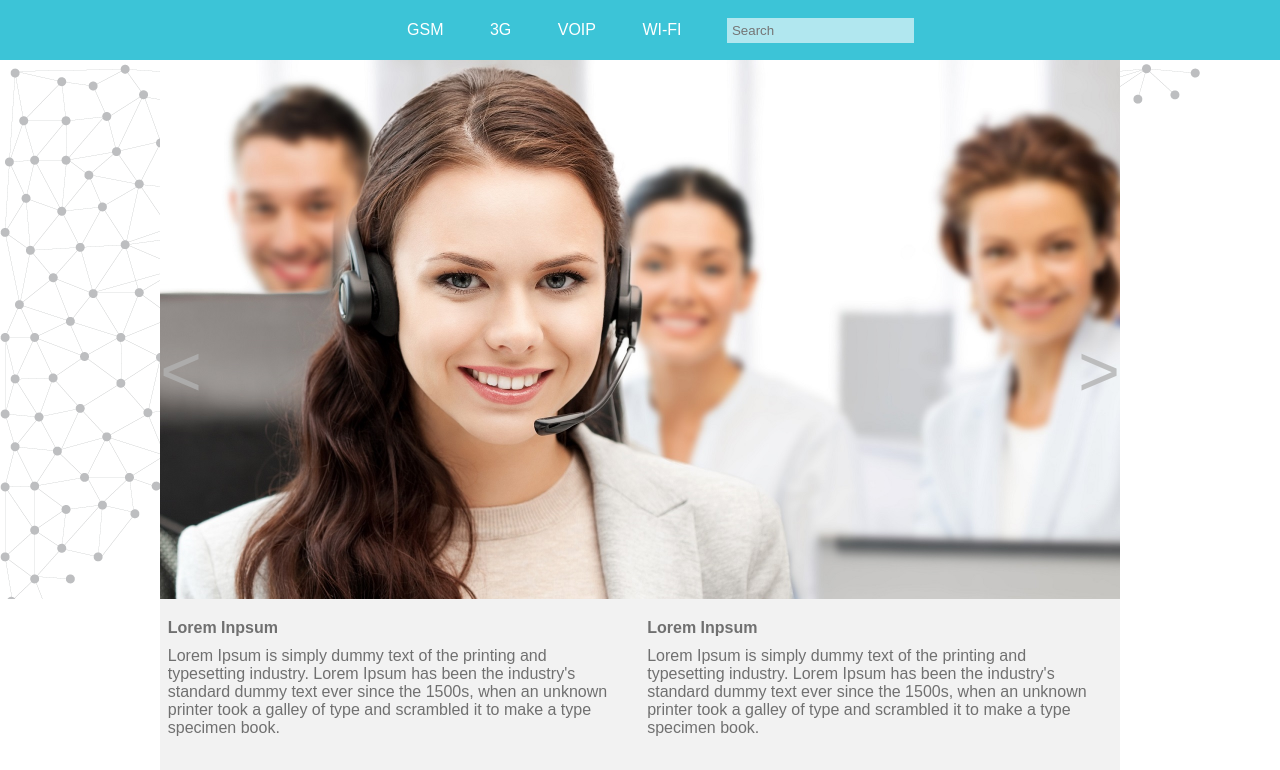
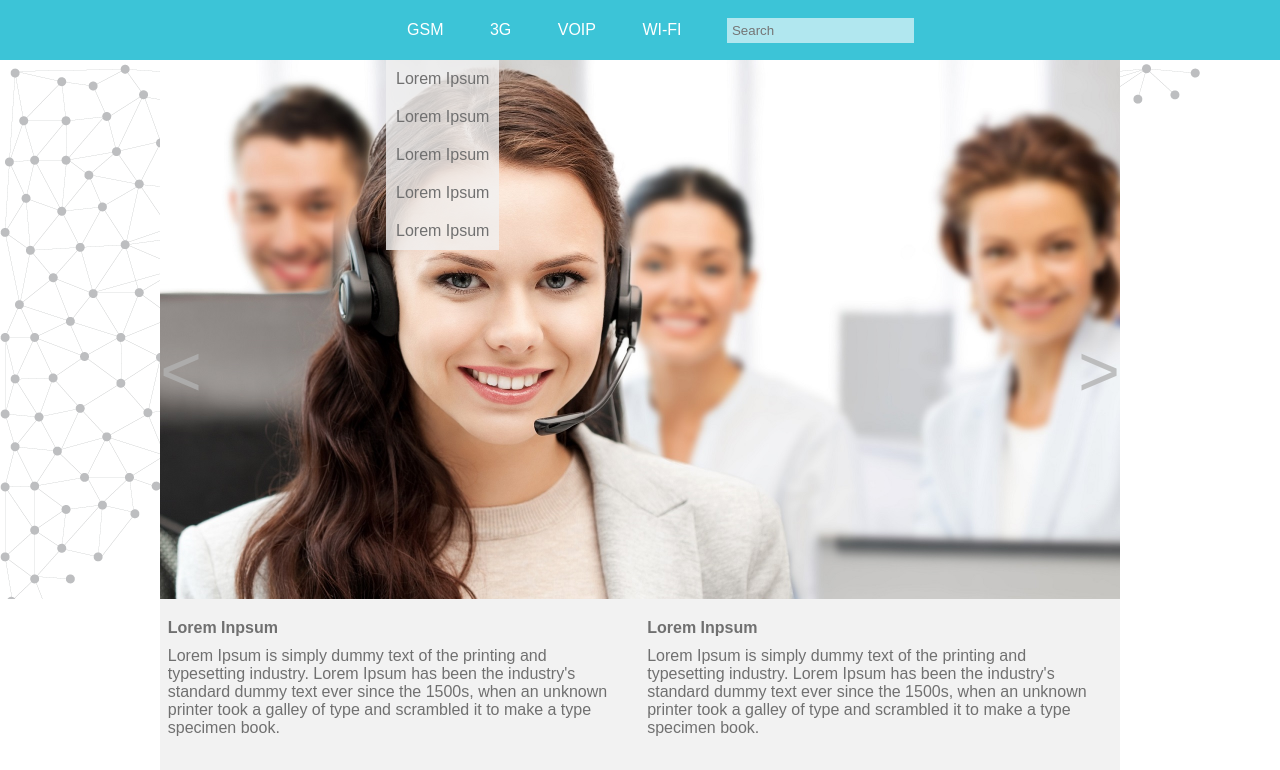
Before and after one commit to JulyV/electronics-webshop-prototype, a website: page index.html in a window 1280 px wide. Both pictures are taken after a click on the element "GSM". Shown: the part 30-800 px from the top of the page. Drawn offline with nearby package versions, Linux system fonts and the light colour scheme.

Commit message:
Small changes

```diff
--- a/css/style.css
+++ b/css/style.css
@@ -286,7 +286,7 @@ body {
     padding: 10px;
   }
 }
-.dropdown {
+.main-submenu {
   position: absolute;
   left: 0;
   right: 0;
@@ -297,10 +297,10 @@ body {
   width: 150px;
   text-align: left;
 }
-.dropdown li {
+.main-submenu li {
   position: relative;
 }
-.dropdown li a {
+.main-submenu li a {
   font-family: Arial;
   font-size: 16px;
   text-decoration: none;
@@ -311,12 +311,12 @@ body {
   background-color: rgba(242, 242, 242, 0.8);
   color: #707070;
 }
-.dropdown li a:hover {
+.main-submenu li a:hover {
   background-color: rgba(165, 165, 165, 0.8);
   color: #fff;
 }
 @media (max-width: 925px) {
-  .dropdown {
+  .main-submenu {
     position: relative;
     margin-top: -30px;
     margin-bottom: 29px;
```
